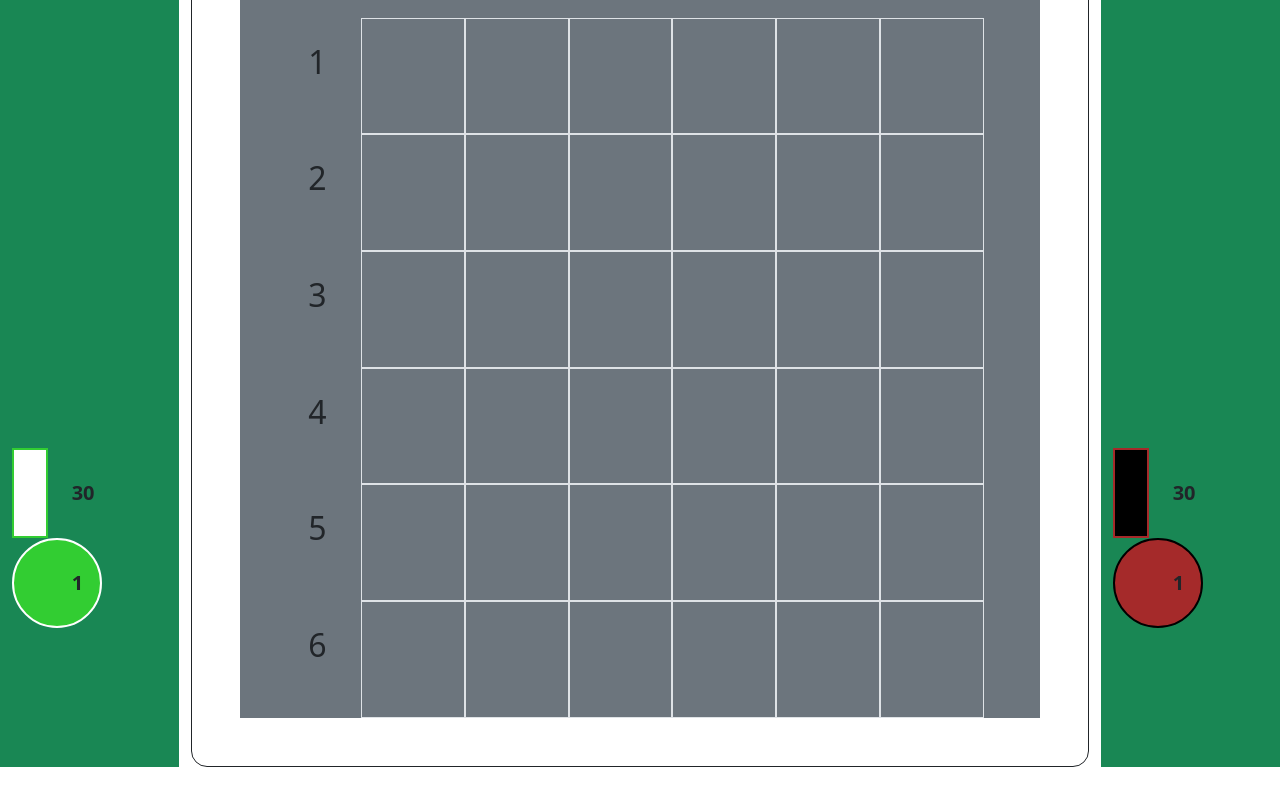
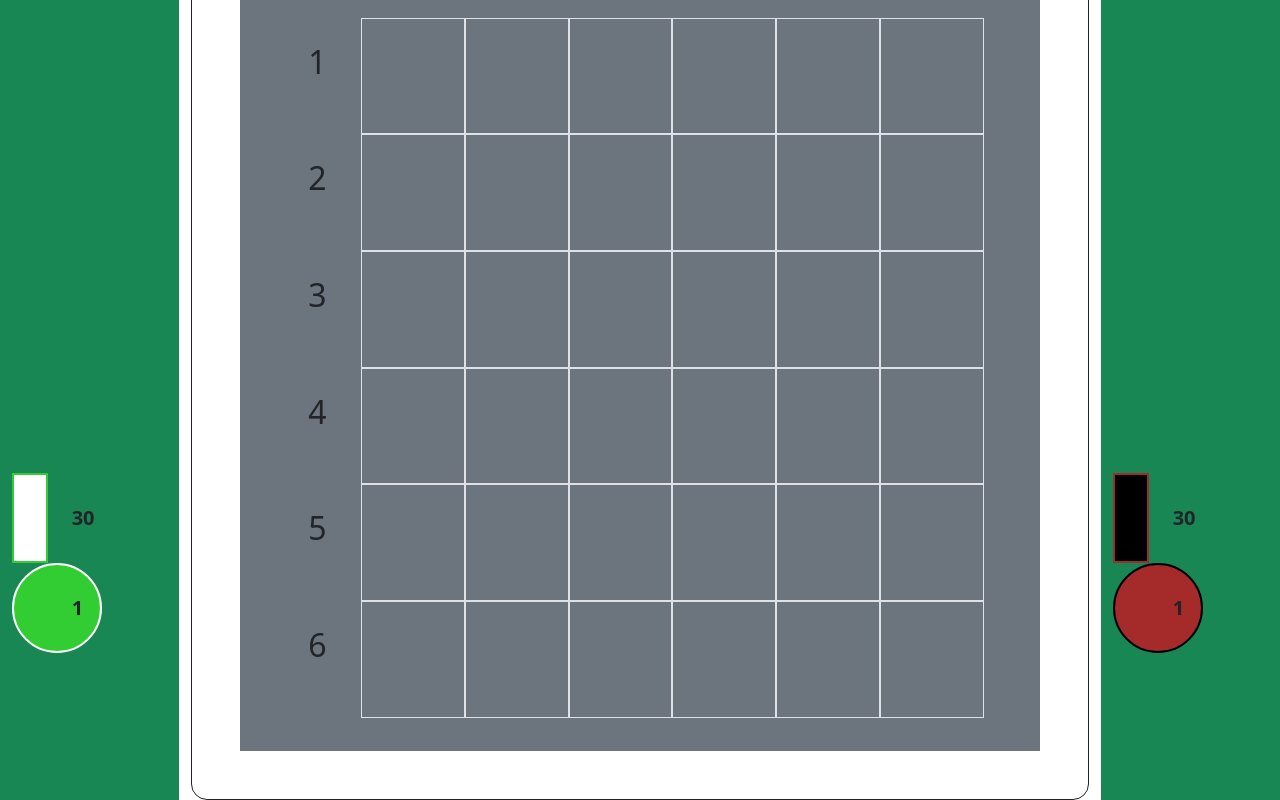
Before and after one commit to vithunchandra/Tak, a React (Vite) app: page / in a window 1280 px wide. Shown: the part 284-1084 px from the top of the page. Before the commit the page ends 1051 px from the top, so only its background shows below. Built offline with nearby package versions, Linux system fonts and the light colour scheme.

Commit message:
rapi kan

```diff
--- a/src/component/Board.tsx
+++ b/src/component/Board.tsx
@@ -1490,6 +1490,7 @@ export default function Board(
                         </div>
                     </div>
                     ))}
+                    <h2 className="col-1 margg" ></h2>
                 </div>
             </div>
         </div>
```
